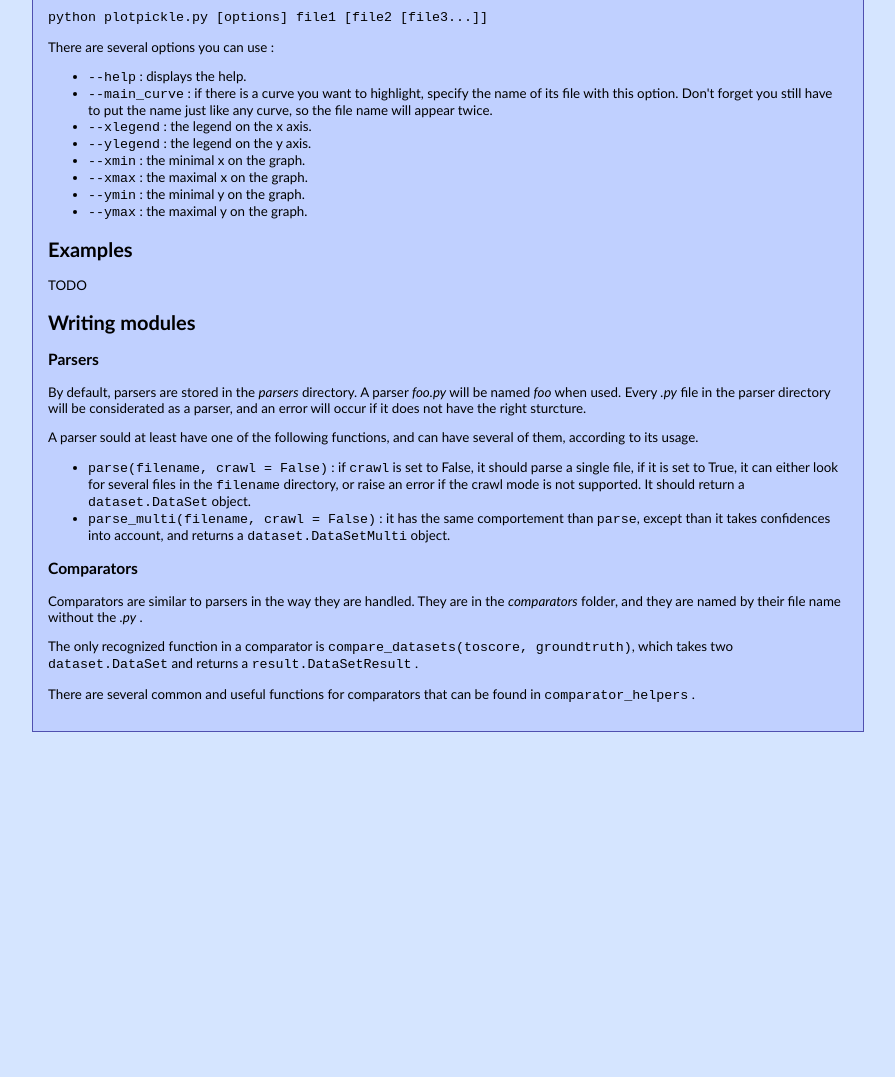
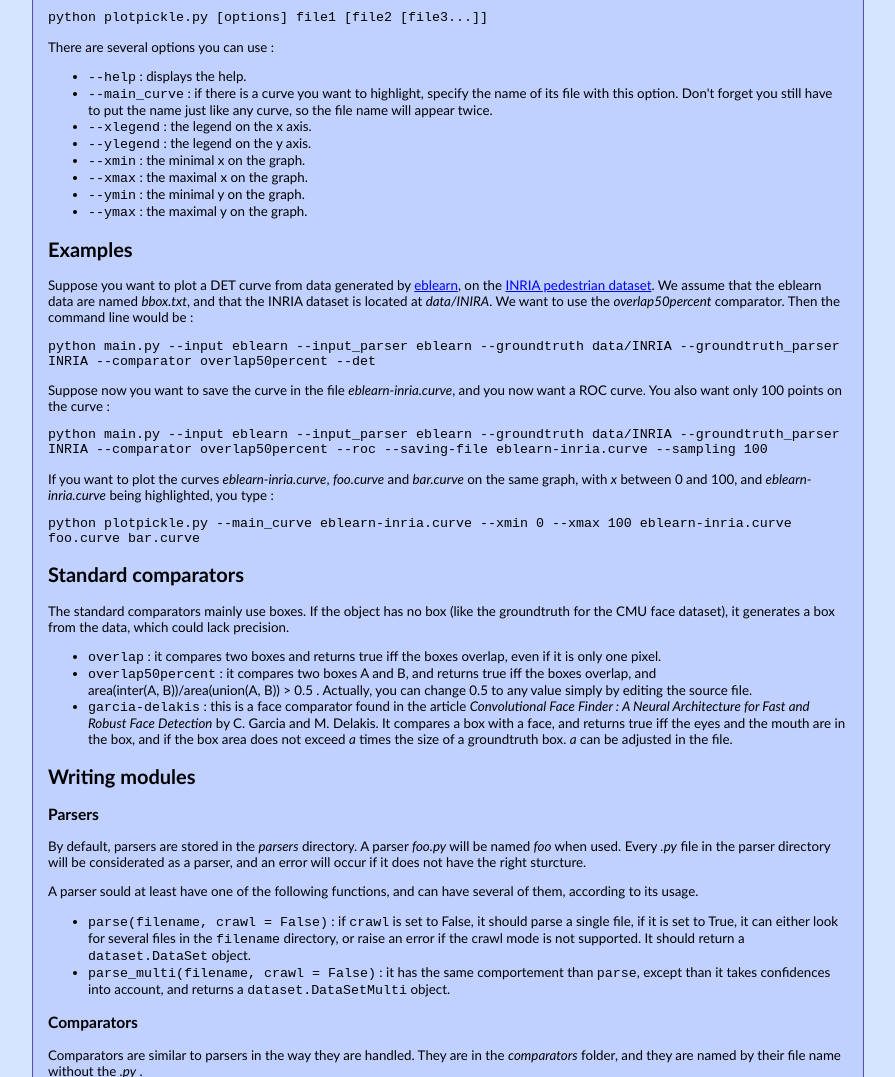
Before and after one commit to rodrigob/visiongrader, a plain HTML site: page web/help.html in a window 1280 px wide. Shown: the part 924-2001 px from the top of the page, without its empty margins (192-1087 px from the left). Before the commit the page ends 1656 px from the top, so only its background shows below. Drawn offline with Linux system fonts and the light colour scheme.

Commit message:
Added Examples and Standard Comparators to help

```diff
--- a/web/help.html
+++ b/web/help.html
@@ -99,7 +99,44 @@
     <h2>
       Examples
     </h2>
-      <p>TODO</p>
+    <p>Suppose you want to plot a DET curve from data generated by
+    <a href = "http://eblearn.sourceforge.net/">eblearn</a>, on the
+    <a href = "http://pascal.inrialpes.fr/data/human/">INRIA pedestrian dataset</a>.
+    We assume that the eblearn data are named <i>bbox.txt</i>, and that
+    the INRIA dataset is located at <i>data/INIRA</i>. We want to use the
+    <i>overlap50percent</i> comparator. Then the command line would be :</p>
+    <p><code>python main.py --input eblearn --input_parser eblearn --groundtruth
+    data/INRIA --groundtruth_parser INRIA --comparator overlap50percent --det</code></p>
+    <p>Suppose now you want to save the curve in the file <i>eblearn-inria.curve</i>,
+    and you now want a ROC curve. You also want only 100 points on the curve :</p>
+    <p><code>python main.py --input eblearn --input_parser eblearn --groundtruth
+    data/INRIA --groundtruth_parser INRIA --comparator overlap50percent --roc
+    --saving-file eblearn-inria.curve --sampling 100</code></p>
+    <p>If you want to plot the curves <i>eblearn-inria.curve</i>, <i>foo.curve</i>
+    and <i>bar.curve</i> on the same graph, with <i>x</i> between 0 and 100,
+    and <i>eblearn-inria.curve</i> being highlighted, you type :</p>
+    <p><code>python plotpickle.py --main_curve eblearn-inria.curve --xmin 0 --xmax 100
+    eblearn-inria.curve foo.curve bar.curve</code></p>
+    <h2>
+      Standard comparators
+    </h2>
+    The standard comparators mainly use boxes. If the object has no box (like the
+    groundtruth for the CMU face dataset), it generates a box from the data, which
+    could lack precision.
+    <p><ul>
+      <li><opt>overlap</opt> : it compares two boxes and returns true iff the boxes
+      overlap, even if it is only one pixel.</li>
+      <li><opt>overlap50percent</opt> : it compares two boxes A and B, and returns true
+      iff the boxes overlap, and <br/>
+      area(inter(A, B))/area(union(A, B)) > 0.5 . Actually,
+      you can change 0.5 to any value simply by editing the source file.</li>
+      <li><opt>garcia-delakis</opt> : this is a face comparator found in the article
+      <i>Convolutional Face Finder : A Neural Architecture for Fast and Robust
+      Face Detection</i> by C. Garcia and M. Delakis. It compares a box with a face,
+      and returns true iff the eyes and the mouth are in the box, and if the box area
+      does not exceed <i>a</i> times the size of a groundtruth box. <i>a</i> can be adjusted
+      in the file.</li>
+    </ul></p>
     <h2>
       Writing modules
     </h2>
```
